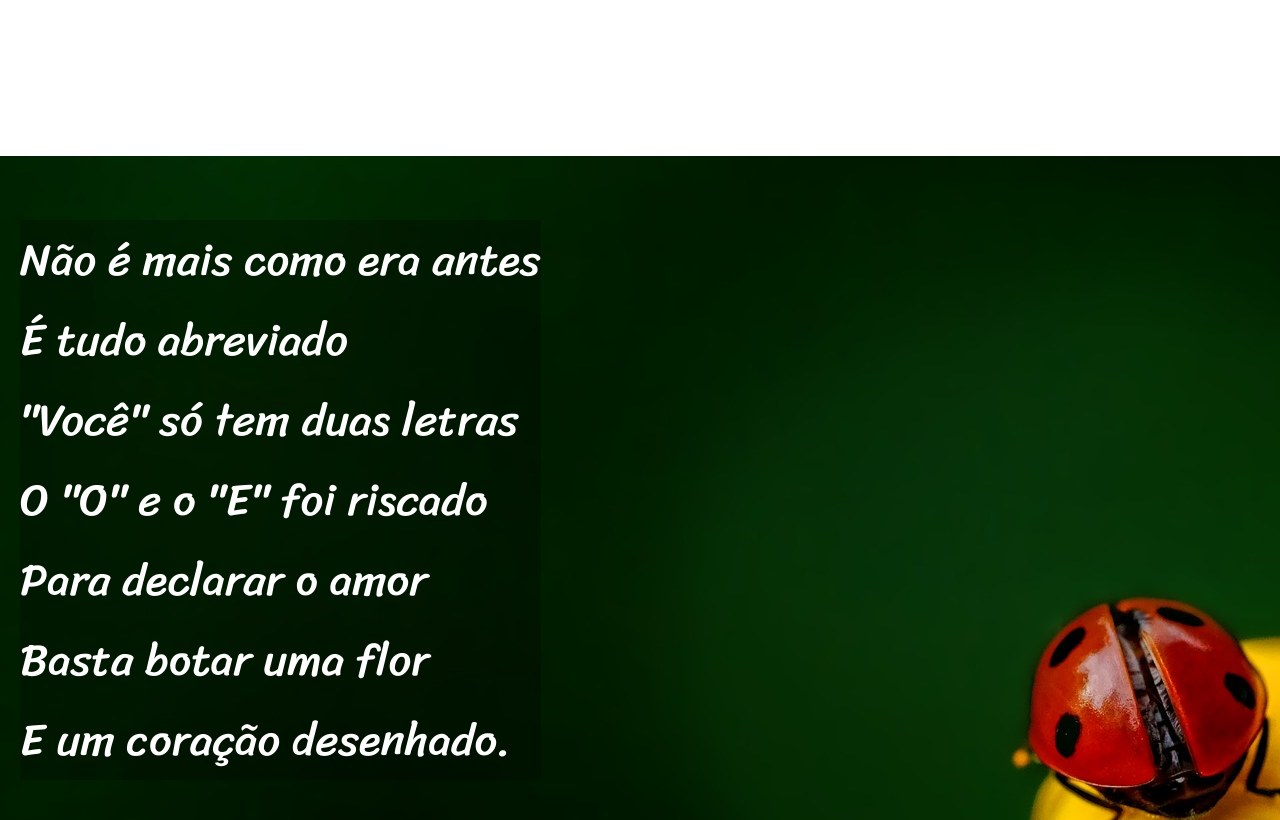
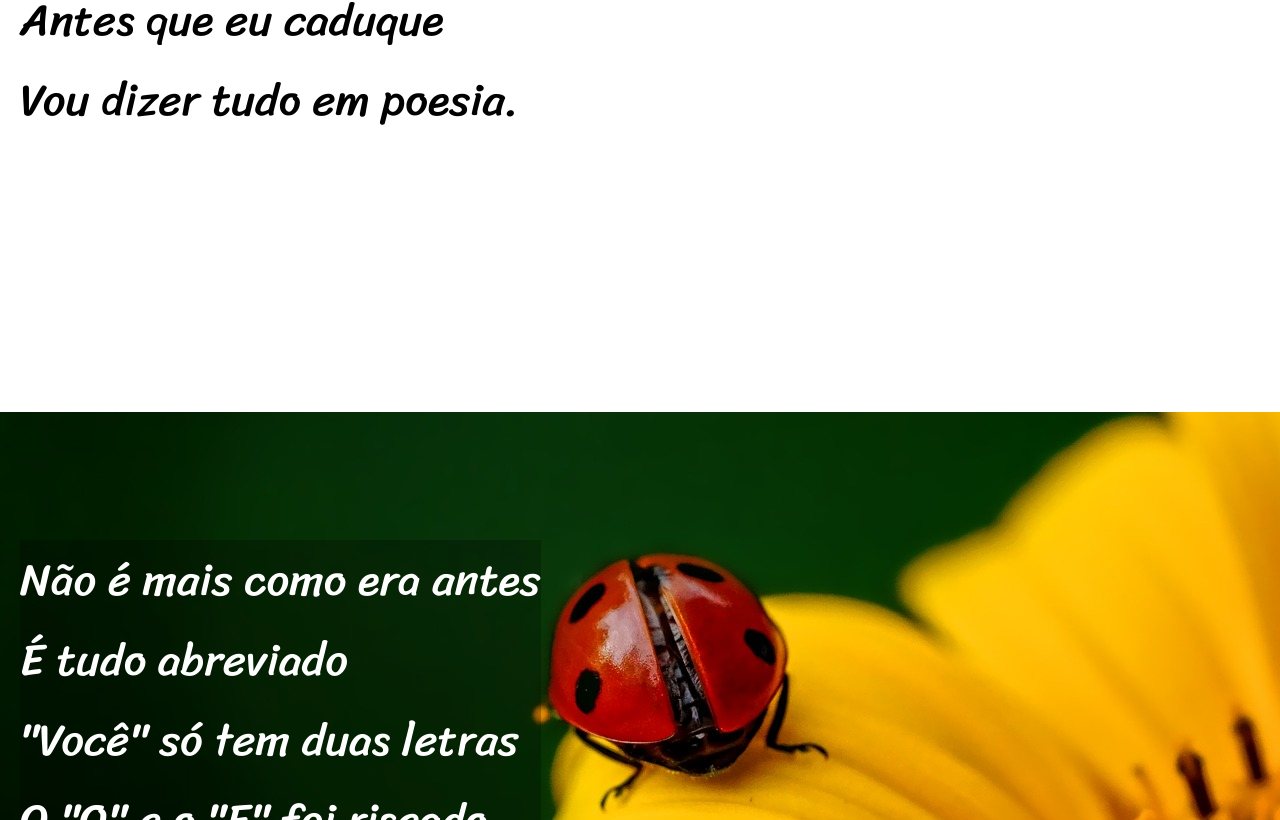
Before and after one commit to viniciusolliver2023/HTMLCSS, a plain HTML site: page Ex030/index.html in a window 1280 px wide. Shown: the part 900-1720 px from the top of the page. Drawn offline with Linux system fonts and the light colour scheme.

Commit message:
Update style.css

```diff
--- a/Ex030/style.css
+++ b/Ex030/style.css
@@ -34,7 +34,8 @@
 }
 
 section {
-    padding-bottom: 5%;
+    padding-top: 10%;
+    padding-bottom: 15%;
 }
 
 section > pre {
@@ -47,22 +48,29 @@
 #image1 {
     background-image: url(imagens/background001.jpg);
     background-attachment: fixed;
-    background-size: cover;
     background-size: auto;
+    display: flex;
+    align-items: center;
+    background-position-x: 75%;
+    background-position-y: 75%;
 }
 
 #image2 {
     background-image: url(imagens/background002.jpg);
     background-attachment: fixed;
-    background-size: cover;
     background-size: auto;
+    display: flex;
+    align-items: center;
+    background-position-x: 50%;
+    background-position-y: 100%;
 
 }
 
 .texto {
     color: white;
     background-color: rgb(0,0,0,0.25);
-    display: inline-block;
+    display: inline;
+    margin-top: 0%;
 }
 
 footer {
```
